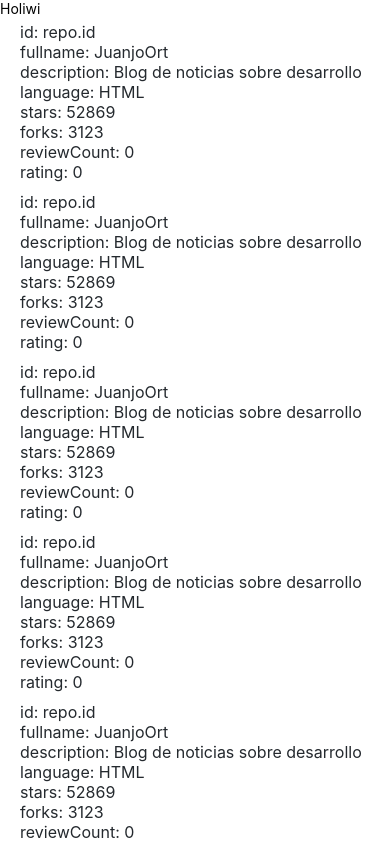
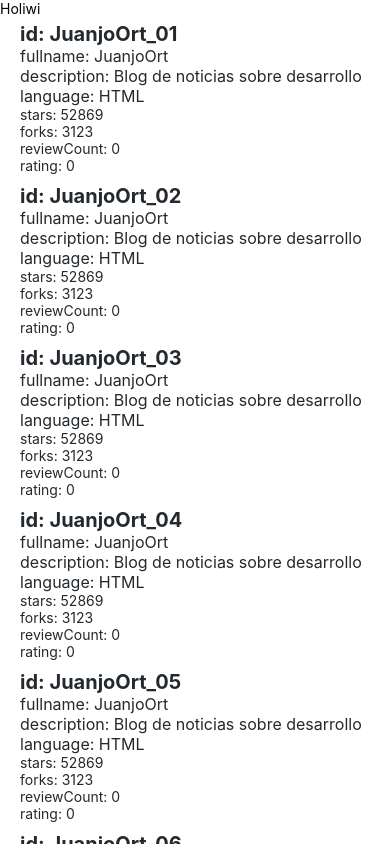
Before and after one commit to JuanjoOrt/learning-react-native, a React Native app: screen / in a window 390 px wide. Shown: the top 844 px of the page. Built offline with nearby package versions, Linux system fonts and the light colour scheme.

Commit message:
fixing key FlatList

```diff
--- a/package.json
+++ b/package.json
@@ -9,10 +9,13 @@
     "web": "expo start --web"
   },
   "dependencies": {
+    "@expo/webpack-config": "^0.17.0",
     "expo": "~46.0.9",
     "expo-status-bar": "~1.4.0",
     "react": "18.0.0",
-    "react-native": "0.69.5"
+    "react-dom": "18.0.0",
+    "react-native": "0.69.5",
+    "react-native-web": "~0.18.7"
   },
   "devDependencies": {
     "@babel/core": "^7.12.9",
--- a/src/_data/repositories.js
+++ b/src/_data/repositories.js
@@ -1,6 +1,6 @@
 export default [
   {
-    id: 'JuanjoOrt',
+    id: 'JuanjoOrt_01',
     fullName: 'JuanjoOrt',
     description: 'Blog de noticias sobre desarrollo',
     language: 'HTML',
@@ -11,7 +11,7 @@ export default [
     ownerAvatarUrl: 'https://avatars.githubusercontent.com/u/34657696?v=4'
   },
   {
-    id: 'JuanjoOrt',
+    id: 'JuanjoOrt_02',
     fullName: 'JuanjoOrt',
     description: 'Blog de noticias sobre desarrollo',
     language: 'HTML',
@@ -22,7 +22,7 @@ export default [
     ownerAvatarUrl: 'https://avatars.githubusercontent.com/u/34657696?v=4'
   },
   {
-    id: 'JuanjoOrt',
+    id: 'JuanjoOrt_03',
     fullName: 'JuanjoOrt',
     description: 'Blog de noticias sobre desarrollo',
     language: 'HTML',
@@ -33,7 +33,7 @@ export default [
     ownerAvatarUrl: 'https://avatars.githubusercontent.com/u/34657696?v=4'
   },
   {
-    id: 'JuanjoOrt',
+    id: 'JuanjoOrt_04',
     fullName: 'JuanjoOrt',
     description: 'Blog de noticias sobre desarrollo',
     language: 'HTML',
@@ -44,7 +44,7 @@ export default [
     ownerAvatarUrl: 'https://avatars.githubusercontent.com/u/34657696?v=4'
   },
   {
-    id: 'JuanjoOrt',
+    id: 'JuanjoOrt_05',
     fullName: 'JuanjoOrt',
     description: 'Blog de noticias sobre desarrollo',
     language: 'HTML',
@@ -55,7 +55,7 @@ export default [
     ownerAvatarUrl: 'https://avatars.githubusercontent.com/u/34657696?v=4'
   },
   {
-    id: 'JuanjoOrt',
+    id: 'JuanjoOrt_06',
     fullName: 'JuanjoOrt',
     description: 'Blog de noticias sobre desarrollo',
     language: 'HTML',
--- a/src/components/RepositoryItem.jsx
+++ b/src/components/RepositoryItem.jsx
@@ -2,17 +2,17 @@ import {Text, View, StyleSheet} from 'react-native';
 import React from 'react';
 import StyledText from './StyledText';
 
-export default function RepositoryItem ({ repo, index }) {
+export default function RepositoryItem ({ repo }) {
   return (
-    <View key={index} style={styles.container}>
-      <StyledText bold big blue>id: repo.id</StyledText>
+    <View style={styles.container}>
+      <StyledText fontSize='big' fontWeight='bold' color='blue'>id: {repo.id}</StyledText>
       <StyledText>fullname: {repo.fullName}</StyledText>
       <StyledText>description: {repo.description}</StyledText>
       <StyledText>language: {repo.language}</StyledText>
-      <StyledText small>stars: {repo.stargazersCount}</StyledText>
-      <StyledText small>forks: {repo.forkCount}</StyledText>
-      <StyledText small>reviewCount: {repo.reviewCount}</StyledText>
-      <StyledText small>rating: {repo.ratingAverage}</StyledText>
+      <StyledText fontSize='small'>stars: {repo.stargazersCount}</StyledText>
+      <StyledText fontSize='small'>forks: {repo.forkCount}</StyledText>
+      <StyledText fontSize='small'>reviewCount: {repo.reviewCount}</StyledText>
+      <StyledText fontSize='small'>rating: {repo.ratingAverage}</StyledText>
     </View>
   )
 }
--- a/src/components/RepositoryList.jsx
+++ b/src/components/RepositoryList.jsx
@@ -7,7 +7,8 @@ export default function RepositoryList () {
   return (
     <FlatList
       data={repositories}
-      renderItem={({item: repo, ...props}) => <RepositoryItem repo={repo} index={props.index}/>}
+      renderItem={({item: repo}) => <RepositoryItem repo={repo}/>}
+      keyExtractor={(item,) => item.id}
     />
   )
 }
```
Also changed, not shown: 1 other file (tests, documents, lock files or other folders).
